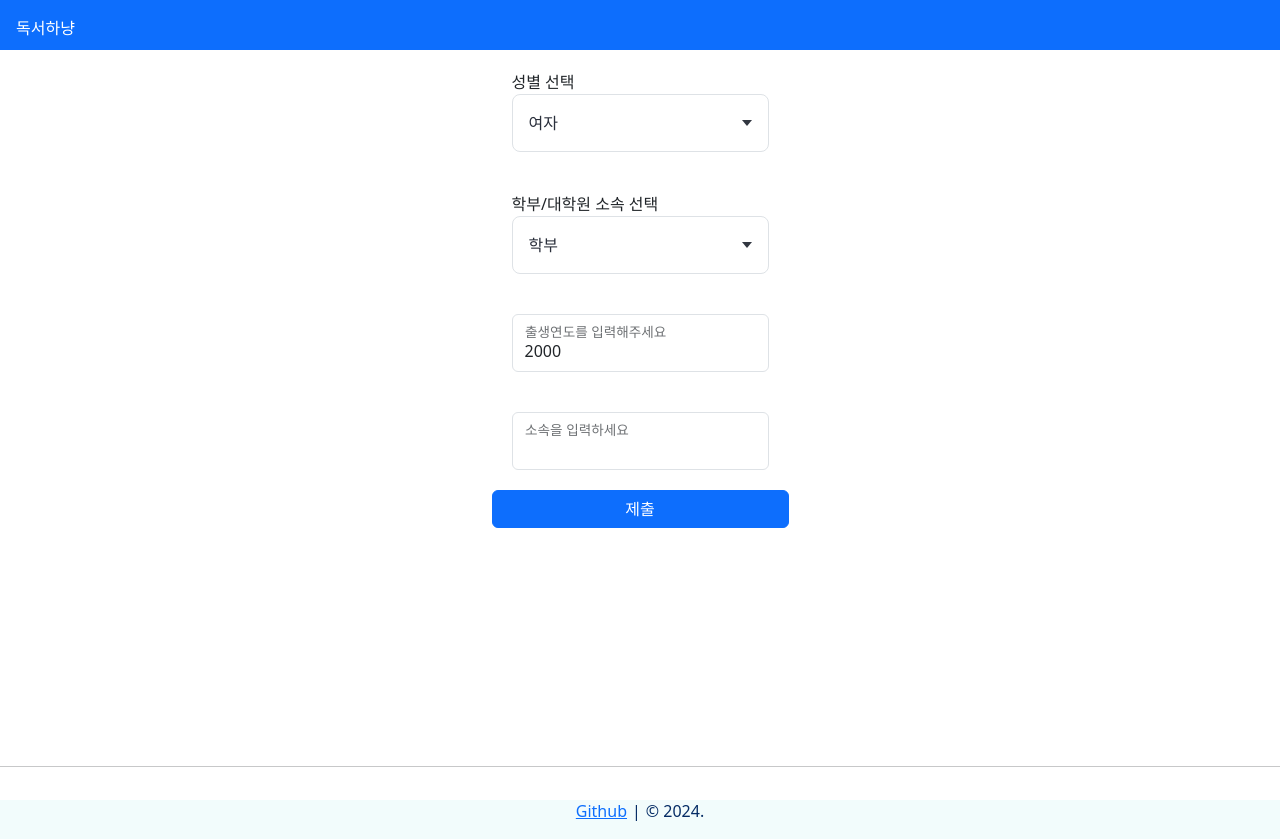
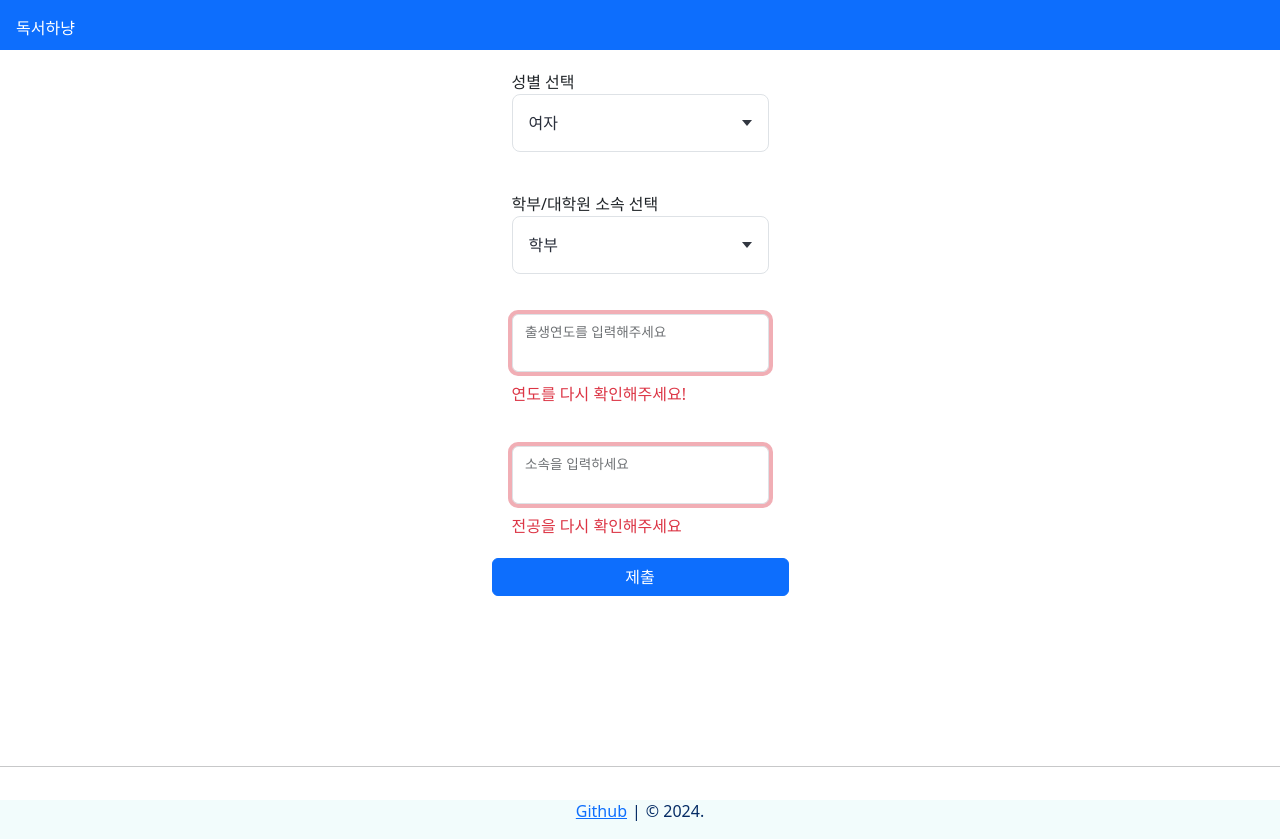
Before and after one commit to yppp33/capstone, a Next.js app in the folder frontEnd/: page / in a window 1280 px wide. Both pictures are taken after a click on the button "제출". Built offline with nearby package versions, Linux system fonts and the light colour scheme.

Commit message:
폼 유효성 검사

```diff
--- a/frontEnd/src/components/component/UserInputForm.tsx
+++ b/frontEnd/src/components/component/UserInputForm.tsx
@@ -9,11 +9,10 @@ import {
   endYear,
 } from "@components/containers/formItems/ExtendedDropdown";
 import { initYear } from "@data/const";
-
 import ExtendedDropdown from "@components/containers/formItems/ExtendedDropdown";
 import { checkformData } from "@components/model/interfaceModel";
+import { departments } from "@data/patron";
 
-const INIT_YEAR = parseInt(initYear);
 const EMPTY_STRING = "";
 const DEFAULT_GENDER = "F";
 const DEFAULT_PATORN_ID = 1;
@@ -48,7 +47,7 @@ function setInputForm(key: keyof typeof testDataObj) {
     SET: {
       gender: DEFAULT_GENDER,
       patron_type: DEFAULT_PATORN_ID,
-      birthdate: INIT_YEAR,
+      birthdate: 0,
       department: EMPTY_STRING,
     },
   };
@@ -97,13 +96,15 @@ const UserInputForm = () => {
     // 조건에 맞는지 체크한다.
     const checkAlltheInput = (formData: inputData) => {
       const { gender, patron_type, birthdate, department } = formData;
-
       return (
         gender !== EMPTY_STRING &&
         startYear <= birthdate &&
         birthdate <= endYear &&
-        department !== EMPTY_STRING
+        department !== EMPTY_STRING &&
+        departments.includes(department)
       );
+
+      // 유효성 검사 로직
     };
 
     const submitcheckValueToChildComponent = (
@@ -116,6 +117,16 @@ const UserInputForm = () => {
       }));
     };
 
+    const btn = document.getElementById("btn");
+
+    // 둘 다 적절하고 && 공백이 아니라면
+    /**
+     * // birthdate만 부적절하다면, (공백포함+ 조건 만족 X)
+    // deparntment만 부적절하다면, (공백포함+ 조건 만족 X)
+     *
+     */
+
+    // 공백이 아니고 올바른 조건이라면
     if (isFormComplete && checkAlltheInput(formData)) {
       // 전부 작성했다면 bookList 경로 이동 쿼리문과 함께
       const queryString = returnQueryString(formData);
@@ -126,12 +137,24 @@ const UserInputForm = () => {
     if (!(startYear <= formData.birthdate && formData.birthdate <= endYear)) {
       submitcheckValueToChildComponent("birthdateCheck", false);
     }
-    if (formData.department === EMPTY_STRING) {
-      // console.log("소속을 다시 확인해주세요.");
+    if (
+      formData.department === EMPTY_STRING ||
+      !departments.includes(formData.department)
+    ) {
       submitcheckValueToChildComponent("departmentCheck", false);
-      // alert("소속을 다시 확인해주세요.");
     }
-    // 작성되지 않은 항목이 있을때
+
+    // // 공백이 아니고 올바른 조건이라면
+    // if (isFormComplete && checkAlltheInput(formData)) {
+    //   // 전부 작성했다면 bookList 경로 이동 쿼리문과 함께
+
+    //   const queryString = returnQueryString(formData);
+    //   router.push(routeUrl + "?" + queryString);
+    //   return;
+    // } else {
+    //   submitcheckValueToChildComponent("departmentCheck", false);
+    //   submitcheckValueToChildComponent("birthdateCheck", false);
+    // }
   };
 
   const handleInputChange = (fieldName: string, value: string | number) => {
@@ -142,6 +165,7 @@ const UserInputForm = () => {
   };
 
   return (
+    <>
       <div className="select-template">
         <GenderForm onChange={(value) => handleInputChange("gender", value)} />
         <PatronTypeSelector
@@ -155,16 +179,19 @@ const UserInputForm = () => {
 
         <Department
           onChange={(value) => handleInputChange("department", value)}
+          checkComponent={checkComponent}
         />
 
         <button
           type="button"
+          id="btn"
           className="btn btn-primary"
           onClick={checkSubmitCondition}
         >
           제출
         </button>
       </div>
+    </>
   );
 };
 
--- a/frontEnd/src/components/containers/formItems/Department.tsx
+++ b/frontEnd/src/components/containers/formItems/Department.tsx
@@ -1,18 +1,46 @@
 // Department.tsx
-import React, { useState } from "react";
+import React, { useState, useEffect } from "react";
 import { departments } from "@data/patron";
-import SelectOption from "./SelectOption";
-import { after } from "node:test";
+import { checkformData } from "@components/model/interfaceModel";
 
-interface DepartmentProps {
+const Department = ({
+  onChange,
+  checkComponent,
+}: {
   onChange: (value: string) => void;
-}
-
-const Department = ({ onChange }: DepartmentProps) => {
+  checkComponent: checkformData;
+}) => {
   const [inputValue, setInputValue] = useState<string>("");
   const [matchedDepartments, setMatchedDepartments] = useState<string[]>([]);
+  const [check, setCheck] = useState<boolean>(true);
+  const [alertSetence, setAlertSentence] = useState("");
+
+  const { departmentCheck } = checkComponent;
+
+  useEffect(() => {
+    setCheck(departmentCheck);
+    console.log("부모컴포넌트에서의 전달값이 변경");
+    alertSetence === "" ? setAlertSentence("전공을 다시 확인해주세요") : "";
+  }, [departmentCheck]);
+
+  const alertChecktoValidValue = () => {
+    // console.log(check);
+    const input = document.getElementById("floatingInputValue-2");
+
+    if (!check) {
+      input?.classList.add("invalid");
+
+      console.log(input?.classList.contains("invalid"));
+    } else {
+      if (input?.classList.contains("invalid"))
+        input?.classList.remove("invalid");
+    }
+  };
+
+  useEffect(alertChecktoValidValue, [check]);
 
   const afterEnter = (selectedDepartment: string) => {
+    setCheck(true);
     setInputValue(selectedDepartment);
     // input란에 선택한 departement로
 
@@ -24,20 +52,21 @@ const Department = ({ onChange }: DepartmentProps) => {
   };
 
   const handleInputChange = (e: React.ChangeEvent<HTMLInputElement>) => {
-    const value = e.target.value;
+    const value = e.target.value.toUpperCase();
+    const valueToShow = e.target.value;
 
     // 자동완성 눌렀을시
     if (departments.includes(value)) {
       afterEnter(value);
       return;
+    } else {
+      setCheck(false);
     }
 
-    setInputValue(value);
+    setInputValue(valueToShow);
     const matched = departments.filter((department) =>
       department.includes(value)
     );
-    // string.prototype.includes(value)
-
     setMatchedDepartments(matched);
   };
 
@@ -89,7 +118,7 @@ const Department = ({ onChange }: DepartmentProps) => {
         <input
           type="text"
           className="form-control"
-          id="floatingInputValue"
+          id="floatingInputValue-2"
           value={inputValue}
           onChange={handleInputChange}
         />
@@ -110,6 +139,7 @@ const Department = ({ onChange }: DepartmentProps) => {
           </ul>
         </div>
       </form>
+      {check ? "" : <p className="invalid-notice">{alertSetence}</p>}
     </div>
   );
 };
--- a/frontEnd/src/components/containers/formItems/ExtendedDropdown.tsx
+++ b/frontEnd/src/components/containers/formItems/ExtendedDropdown.tsx
@@ -3,10 +3,6 @@
 import { useEffect, useState } from "react";
 import { initYear } from "@data/const";
 import { checkformData } from "@components/model/interfaceModel";
-
-interface itemProps {
-  onChange: (value: number) => void;
-}
 
 // 1. 년도 드롭다운 ~ 1950 ~ 2005까지  55년치
 // 년도 배열 string 배열로 해서 부모 컴포넌트에서 전달할때 number로 바꾸자
@@ -29,8 +25,8 @@ export default function ExtendedDropdown({
   onChange: (value: number) => void;
   checkComponent: checkformData;
 }) {
-  const [inputValue, setInputValue] = useState<string>(initYear);
-  const [matchedItems, setMatchedItems] = useState<string[]>([]);
+  const [inputValue, setInputValue] = useState<string>("");
+  const [matchedItems, setmatchedItems] = useState<string[]>([]);
   const [check, setCheck] = useState<boolean>(true);
   const [alertSetence, setAlertSentence] = useState("");
 
@@ -42,6 +38,18 @@ export default function ExtendedDropdown({
     alertSetence === "" ? setAlertSentence("연도를 다시 확인해주세요!") : "";
   }, [birthdateCheck]);
 
+  const alertChecktoValidValue = () => {
+    const input = document.querySelector("input");
+    if (!check) {
+      input?.classList.add("invalid");
+    } else {
+      if (input?.classList.contains("invalid"))
+        input?.classList.remove("invalid");
+    }
+  };
+
+  useEffect(alertChecktoValidValue, [check]);
+
   // 부모컴포넌트에서 전달하는 bool값에 변화가 생길때마다 check값을 바꾸낟.
 
   /**
@@ -50,10 +58,37 @@ export default function ExtendedDropdown({
    * @param selecteditem inputvalue,  input값에 렌더링될 값이다.
    */
   const submitValueToParentComponent = (selecteditem: string) => {
-    // setInputValue(selecteditem);
-    // setMatchedItems([]);
     const yearItem = parseInt(selecteditem);
     onChange(yearItem);
+  };
+
+  /**엔터시 자동완성되는 함수이다. */
+  const autoCompletion = (e: React.FormEvent<HTMLFormElement>) => {
+    e.preventDefault();
+
+    //  하나밖에 없을 시 자동완성
+    if (matchedItems.length == 1) {
+      let matchedYear = matchedItems[0];
+      handleitemClick(matchedYear);
+      return;
+    }
+  };
+
+  //디바운싱
+  const useDebounce = (value: string, delay: number) => {
+    const [debouncedValue, setDebouncedValue] = useState(value);
+
+    useEffect(() => {
+      const timer = setTimeout(() => {
+        setDebouncedValue(value);
+      }, delay);
+
+      return () => {
+        clearTimeout(timer);
+      }; //value 변경 시점에 clearTimeout을 해줘야함.
+    }, [value]);
+
+    return debouncedValue;
   };
 
   /**
@@ -67,18 +102,15 @@ export default function ExtendedDropdown({
     const value = e.target.value;
     setInputValue(value);
     // 렌더링 되는 값 변경
-
     // inputValue 비동기적으로 검사하기 때문에 e.target.value로 진행
-
-    // checkRightInputValue(value);
 
     //후보 list 세팅
     const nowYearsArray = yearsArray.filter((year) => year.includes(value));
-    setMatchedItems(nowYearsArray);
+    setmatchedItems(nowYearsArray);
 
     // 입력한 값이 후보 list 항목 안에 존재한다면
     if (matchedItems.includes(value)) {
-      setCheck(true);
+      handleitemClick(value);
     } else {
       setCheck(false);
     }
@@ -92,7 +124,7 @@ export default function ExtendedDropdown({
     setInputValue(item);
     // 자동완성
     setCheck(true);
-    setMatchedItems([]);
+    setmatchedItems([]);
     submitValueToParentComponent(item);
   };
 
@@ -112,7 +144,7 @@ export default function ExtendedDropdown({
     <div className="item-component">
       <form
         onSubmit={(e: React.FormEvent<HTMLFormElement>) => {
-          e.preventDefault();
+          autoCompletion(e);
         }}
         className="form-floating"
       >
@@ -141,7 +173,7 @@ export default function ExtendedDropdown({
         </div>
       </form>
 
-      {check ? "" : alertSetence}
+      {check ? "" : <p className="invalid-notice">{alertSetence}</p>}
 
       {/* {<div>{alert ? ""}을 다시 확인해주세요 </div>} */}
     </div>
--- a/frontEnd/src/styles/globals.css
+++ b/frontEnd/src/styles/globals.css
@@ -239,6 +239,22 @@ input:autofill:focus {
   top: 0;
 }
 
+.invalid-notice {
+  color: var(--bs-form-invalid-color);
+  padding-top: 10px;
+  margin-bottom: 0px;
+}
+
+.invalid,
+.invalid:focus,
+.invalid:hover {
+  border: 1px red solid;
+  box-shadow: 0 0 0 0.25rem var(--bs-danger-border-subtle);
+  color: var(--bs-form-invalid-color);
+  transition: border-color 0.15s ease-in-out, box-shadow 0.15s ease-in-out;
+  border-radius: 0.5em;
+}
+
 .select {
   background: #fff;
   color: #fff;
```
Also changed, not shown: frontEnd/src/components/Debounce.tsx (added, +18 -0 lines). Lines whose indentation alone changed are shown as unchanged.
